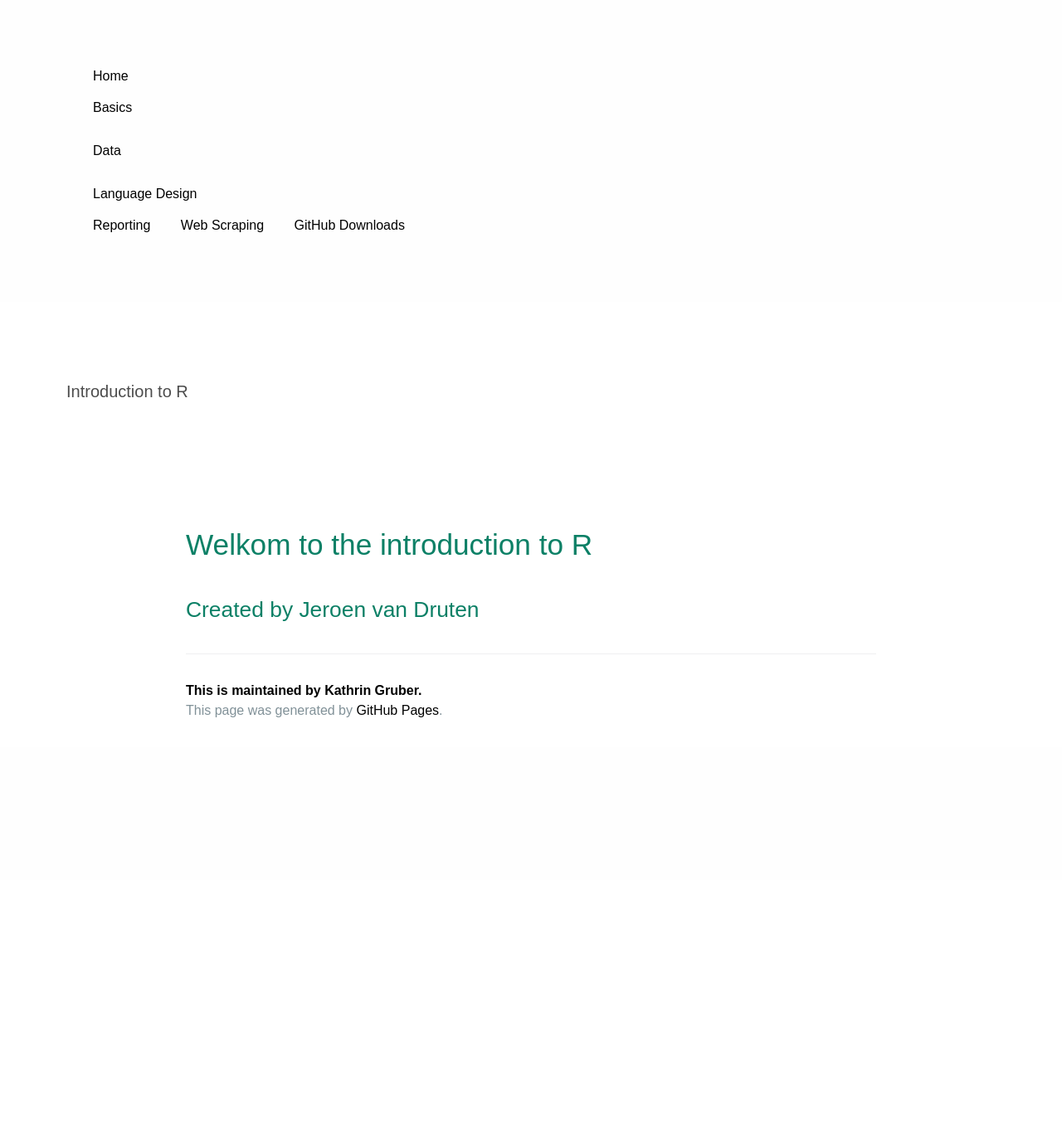
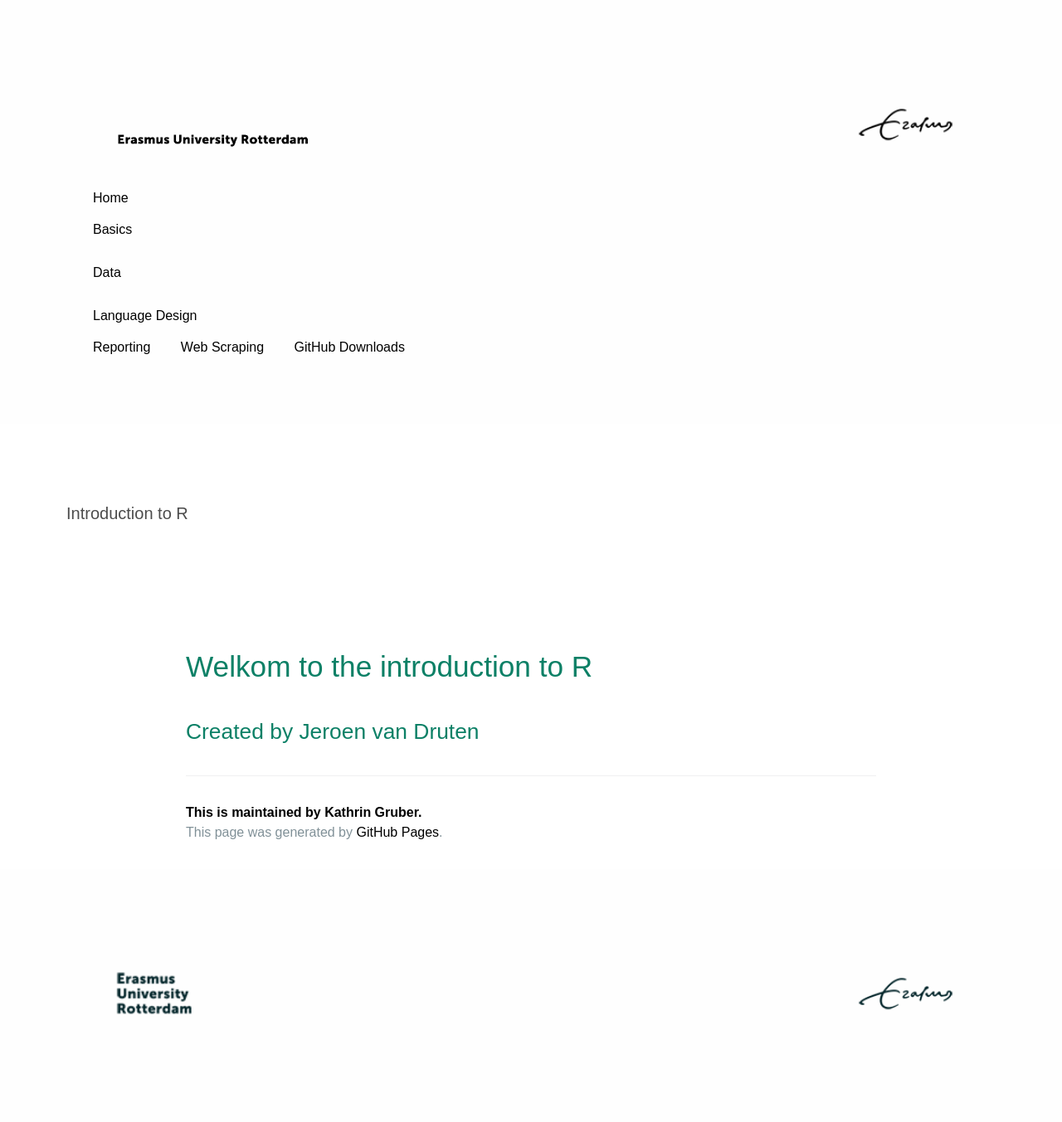
Before and after one commit to jmjvdruten/introductiontoR, a Jekyll site: the page built from index.md, in a window 1280 px wide. Shown: the whole page at 83% size. Built offline with Jekyll 4.4.1, drawn with Linux system fonts in a browser that asks for light colours; before the commit the page ends 1061 px from its top, so only the background shows below that.

Commit message:
Update stylesheet.css

```diff
--- a/stylesheets/stylesheet.css
+++ b/stylesheets/stylesheet.css
@@ -80,24 +80,6 @@ a {
 .dropdown:hover .dropdown-content {
   display: block;
 }
-
-.column {
-position: relative;
-overflow: hidden;
-}
-
-.column img:nth-of-type(1) {
-position: absolute;
-top: 0;
-left: 50%;
-}
-
-.column img:nth-of-type(2) {
-position: absolute;
-top: 0;
-right: 20%;
- }
-
 
 .page-header {
   color: #010101;
```
